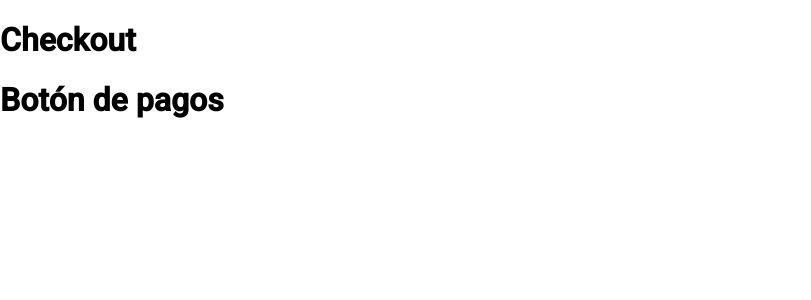
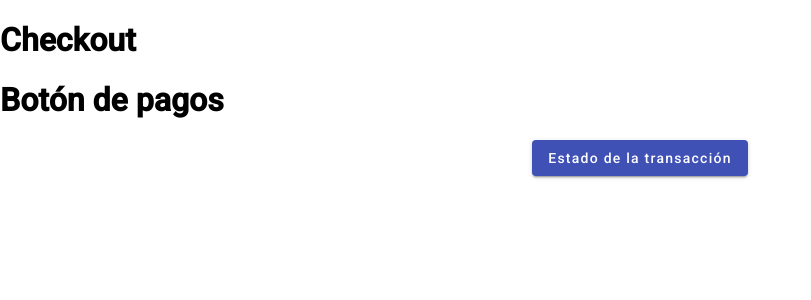
Before and after one commit to PieroMaldonado/prueba-PagoPlux, an Angular app in the folder front/: page /home in a window 1280 px wide. Shown: the top 300 px of the page, without its empty margins (0-811 px from the left). Built offline with nearby package versions, Linux system fonts and the light colour scheme; sample sign-in values are in the browser's storage.

Commit message:
feat: add logic to transaction-status component

```diff
--- a/front/src/app/components/transaction-status/transaction-status.component.css
+++ b/front/src/app/components/transaction-status/transaction-status.component.css
@@ -0,0 +1,5 @@
+.transaction-status-container {
+    display: flex;
+    justify-content: center;
+    margin-top: 20px;
+}
--- a/front/src/app/components/transaction-status/transaction-status.component.html
+++ b/front/src/app/components/transaction-status/transaction-status.component.html
@@ -1 +1,5 @@
-<p>transaction-status works!</p>
+<div class="transaction-status-container">
+    <button mat-raised-button color="primary" (click)="getTransactionStatus()">
+        Estado de la transacción
+    </button>
+</div>
--- a/front/src/app/components/transaction-status/transaction-status.component.ts
+++ b/front/src/app/components/transaction-status/transaction-status.component.ts
@@ -1,12 +1,32 @@
-import { Component } from '@angular/core';
+import { Component, inject, Input } from '@angular/core';
+import { TransactionService } from '../../services/transaction.service';
+import { MatButtonModule } from '@angular/material/button';
 
 @Component({
   selector: 'app-transaction-status',
   standalone: true,
-  imports: [],
+  imports: [MatButtonModule],
   templateUrl: './transaction-status.component.html',
   styleUrl: './transaction-status.component.css'
 })
 export class TransactionStatusComponent {
+  private transactionService = inject(TransactionService)
+  @Input() transactionId: string = ''
 
+  getTransactionStatus() {
+    // if(!this.transactionId)
+    // {
+    //   alert('Aún no realiza una transacción');
+    // }
+
+    const transactionId = 'e530361c-2145-4e0f-84e1-70cce4ff4a91';
+    this.transactionService.getTransactionById({ idTransaction: transactionId }).subscribe({
+      next: (response) => {
+        console.log('Transaction Response:', response);
+      },
+      error: (err) => {
+        console.error('Error fetching transaction status:', err);
+      }
+    });
+  }
 }
--- a/front/src/app/pages/home/home.component.html
+++ b/front/src/app/pages/home/home.component.html
@@ -1,2 +1,3 @@
 <h1>Checkout</h1>
-<app-pagoplux-button></app-pagoplux-button>
+<app-pagoplux-button/>
+<app-transaction-status/>
--- a/front/src/app/pages/home/home.component.ts
+++ b/front/src/app/pages/home/home.component.ts
@@ -1,10 +1,11 @@
 import { Component } from '@angular/core';
 import { PagopluxButtonComponent } from '../../components/pagoplux-button/pagoplux-button.component';
+import { TransactionStatusComponent } from '../../components/transaction-status/transaction-status.component';
 
 @Component({
   selector: 'app-home',
   standalone: true,
-  imports: [PagopluxButtonComponent],
+  imports: [PagopluxButtonComponent, TransactionStatusComponent],
   templateUrl: './home.component.html',
   styleUrl: './home.component.css'
 })
```
